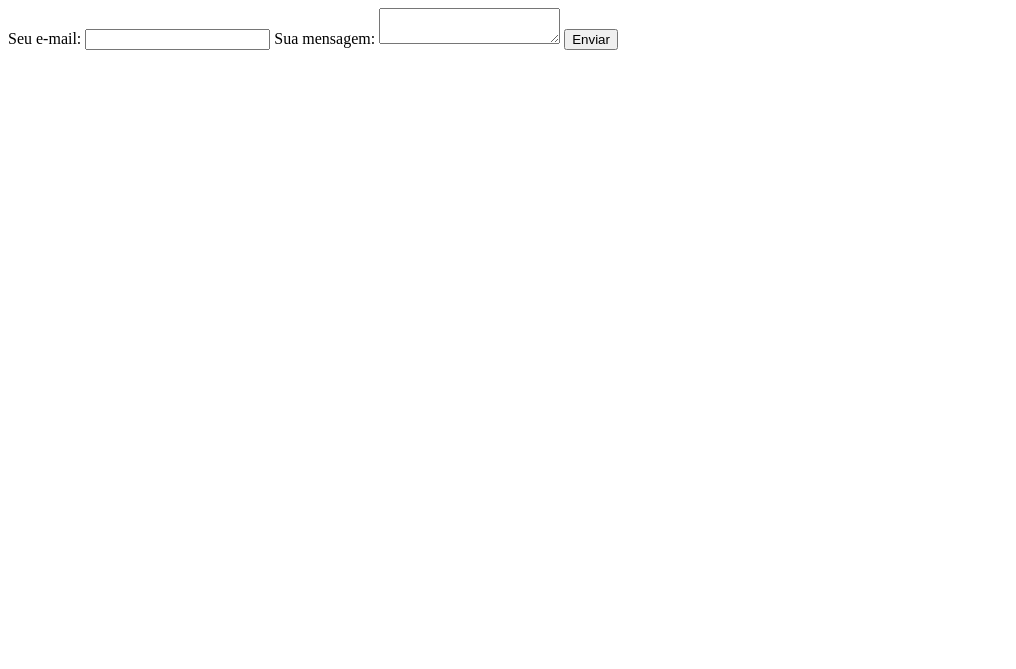
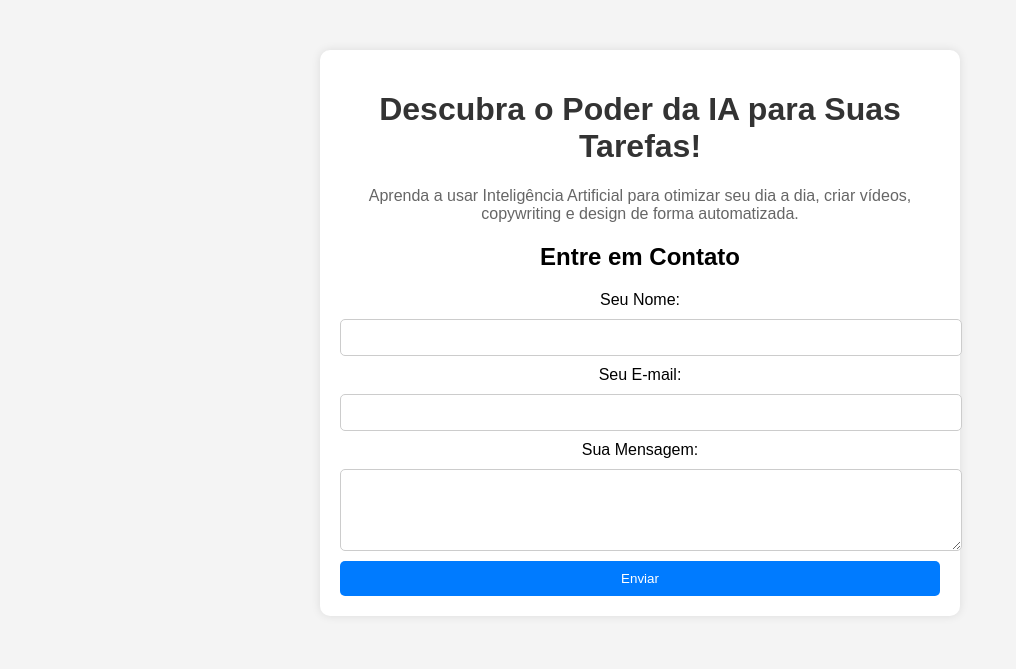
Before and after one commit to 01651164126/Kit-ia-lqnding-page, a plain HTML site: page index.html in a window 1280 px wide. Shown: the whole page, without its empty margins (0-1016 px from the left). Drawn offline with Linux system fonts and the light colour scheme.

Commit message:
index.html

```diff
--- a/index.html
+++ b/index.html
@@ -1,9 +1,75 @@
-<form action="https://formspree.io/f/cd32fab5656f4d1d86570c55388d0388" method="POST">
-  <label for="email">Seu e-mail:</label>
-  <input type="email" name="email" id="email" required>
+<!DOCTYPE html>
+<html lang="pt-BR">
+<head>
+    <meta charset="UTF-8">
+    <meta name="viewport" content="width=device-width, initial-scale=1.0">
+    <title>Landing Page - IA para Tarefas do Dia a Dia</title>
+    <style>
+        body {
+            font-family: Arial, sans-serif;
+            margin: 0;
+            padding: 0;
+            background-color: #f4f4f4;
+            text-align: center;
+        }
+        .container {
+            max-width: 600px;
+            margin: 50px auto;
+            padding: 20px;
+            background: white;
+            box-shadow: 0px 0px 10px rgba(0, 0, 0, 0.1);
+            border-radius: 10px;
+        }
+        h1 {
+            color: #333;
+        }
+        p {
+            color: #666;
+        }
+        form {
+            display: flex;
+            flex-direction: column;
+            gap: 10px;
+        }
+        input, textarea {
+            width: 100%;
+            padding: 10px;
+            border: 1px solid #ccc;
+            border-radius: 5px;
+        }
+        button {
+            padding: 10px;
+            border: none;
+            background-color: #007BFF;
+            color: white;
+            cursor: pointer;
+            border-radius: 5px;
+        }
+        button:hover {
+            background-color: #0056b3;
+        }
+    </style>
+</head>
+<body>
 
-  <label for="message">Sua mensagem:</label>
-  <textarea name="message" id="message" required></textarea>
+    <div class="container">
+        <h1>Descubra o Poder da IA para Suas Tarefas!</h1>
+        <p>Aprenda a usar Inteligência Artificial para otimizar seu dia a dia, criar vídeos, copywriting e design de forma automatizada.</p>
 
-  <button type="submit">Enviar</button>
-</form>
+        <h2>Entre em Contato</h2>
+        <form action="https://formspree.io/f/cd32fab5656f4d1d86570c55388d0388" method="POST">
+            <label for="name">Seu Nome:</label>
+            <input type="text" id="name" name="name" required>
+
+            <label for="email">Seu E-mail:</label>
+            <input type="email" id="email" name="email" required>
+
+            <label for="message">Sua Mensagem:</label>
+            <textarea id="message" name="message" rows="4" required></textarea>
+
+            <button type="submit">Enviar</button>
+        </form>
+    </div>
+
+</body>
+</html>
```
